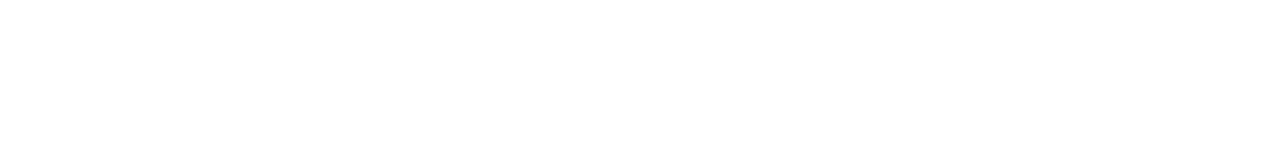
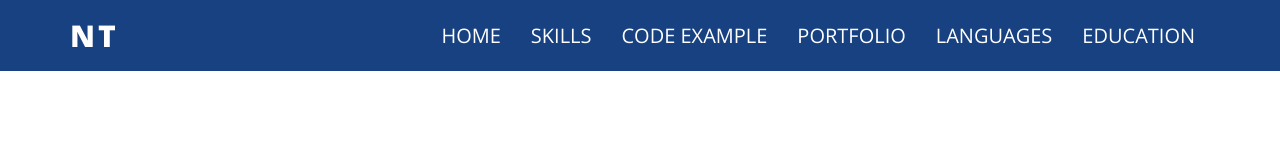
Before and after one commit to nurzat88/My-Portfolio, a plain HTML site: page index.html in a window 1280 px wide. Drawn offline with nearby package versions, Linux system fonts and the light colour scheme.

Commit message:
Add header

```diff
--- a/css/style.css
+++ b/css/style.css
@@ -0,0 +1,75 @@
+:root {
+  --accent: #174180;
+  --accent-light: #3764a7;
+  --pure-white: #fff;
+}
+
+html {
+  box-sizing: border-box;
+  scroll-behavior: smooth;
+}
+
+*,
+*::before,
+*::after {
+  box-sizing: inherit;
+}
+
+body {
+  margin: 0;
+  font-family: "Open Sans", sans-serif;
+  color: var(--accent);
+}
+
+.container {
+  width: 1140px;
+  margin: auto;
+}
+
+.header {
+  background-color: var(--accent);
+}
+
+.header a {
+  color: var(--pure-white);
+  text-decoration: none;
+}
+
+.header-nav {
+  padding: 15px 0;
+  display: flex;
+  justify-content: space-between;
+  align-items: center;
+  padding: 15px 0;
+}
+
+.header-logo {
+  display: inline-block;
+  width: 20%;
+
+  font-size: 30px;
+  font-weight: 800;
+  letter-spacing: 3px;
+}
+
+.header-menu {
+  display: flex;
+  justify-content: flex-end;
+  margin: 0;
+  padding: 0;
+  list-style: none;
+}
+
+.header-menu-item {
+}
+
+.header-menu-link {
+  font-size: 20px;
+  padding: 15px;
+  text-transform: uppercase;
+  transition: background-color 0.3s;
+}
+
+.header-menu-link:hover {
+  background-color: var(--accent-light);
+}
--- a/index.html
+++ b/index.html
@@ -5,7 +5,41 @@
     <meta http-equiv="X-UA-Compatible" content="IE=edge" />
     <meta name="viewport" content="width=device-width, initial-scale=1.0" />
     <title>Nurzat Tabaldieva</title>
+    <link rel="preconnect" href="https://fonts.googleapis.com" />
+    <link rel="preconnect" href="https://fonts.gstatic.com" crossorigin />
+    <link
+      href="https://fonts.googleapis.com/css2?family=Open+Sans:wght@300;400;700;800&family=Roboto+Serif:wght@100&display=swap"
+      rel="stylesheet"
+    />
     <link rel="stylesheet" href="css/style.css" />
   </head>
-  <body></body>
+  <body>
+    <header class="header">
+      <div class="container">
+        <nav class="header-nav">
+          <a href="#" class="header-logo">NT</a>
+          <ul class="header-menu">
+            <li class="header-menu-item">
+              <a href="#home" class="header-menu-link">Home</a>
+            </li>
+            <li class="header-menu-item">
+              <a href="#skills" class="header-menu-link">Skills</a>
+            </li>
+            <li class="header-menu-item">
+              <a href="#code" class="header-menu-link">Code Example</a>
+            </li>
+            <li class="header-menu-item">
+              <a href="#portfolio" class="header-menu-link">Portfolio</a>
+            </li>
+            <li class="header-menu-item">
+              <a href="languages" class="header-menu-link">Languages</a>
+            </li>
+            <li class="header-menu-item">
+              <a href="#education" class="header-menu-link">Education</a>
+            </li>
+          </ul>
+        </nav>
+      </div>
+    </header>
+  </body>
 </html>
```
